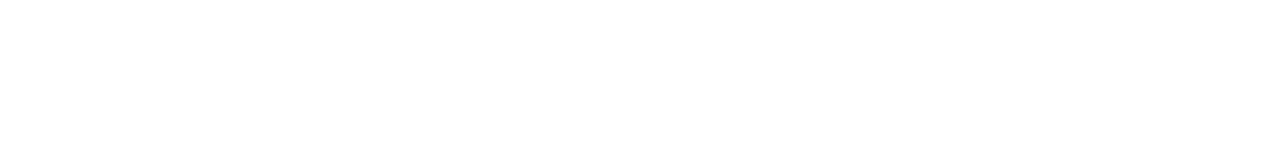
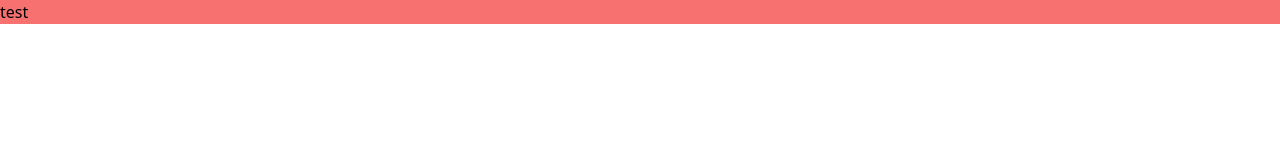
Before and after one commit to wooseong-choi/Week0Project, a plain HTML site: page templates/index.html in a window 1280 px wide. Drawn offline with nearby package versions, Linux system fonts and the light colour scheme; files that its build step writes are made by us from their sources.

Commit message:
tailwindcss test1

```diff
--- /dev/null
+++ b/src/input.css
@@ -0,0 +1,3 @@
+@tailwind base;
+@tailwind components;
+@tailwind utilities;
--- a/tailwind.config.js
+++ b/tailwind.config.js
@@ -1,6 +1,6 @@
 /** @type {import('tailwindcss').Config} */
 module.exports = {
-  content: [],
+  content: ["./templates/**/*.{html,js}"],
   theme: {
     extend: {},
   },
--- a/templates/index.html
+++ b/templates/index.html
@@ -4,8 +4,12 @@
   <meta charset="UTF-8">
   <meta name="viewport" content="width=device-width, initial-scale=1.0">
   <title>Document</title>
+  <link rel="stylesheet" href="./output.css">
 </head>
 <body>
+  <div class="container m-auto bg-red-400">
+    <h1>test</h1>
+  </div>
 
 </body>
 </html>
```
Also changed, not shown: dist/output.css (added), src/output.css (added).
